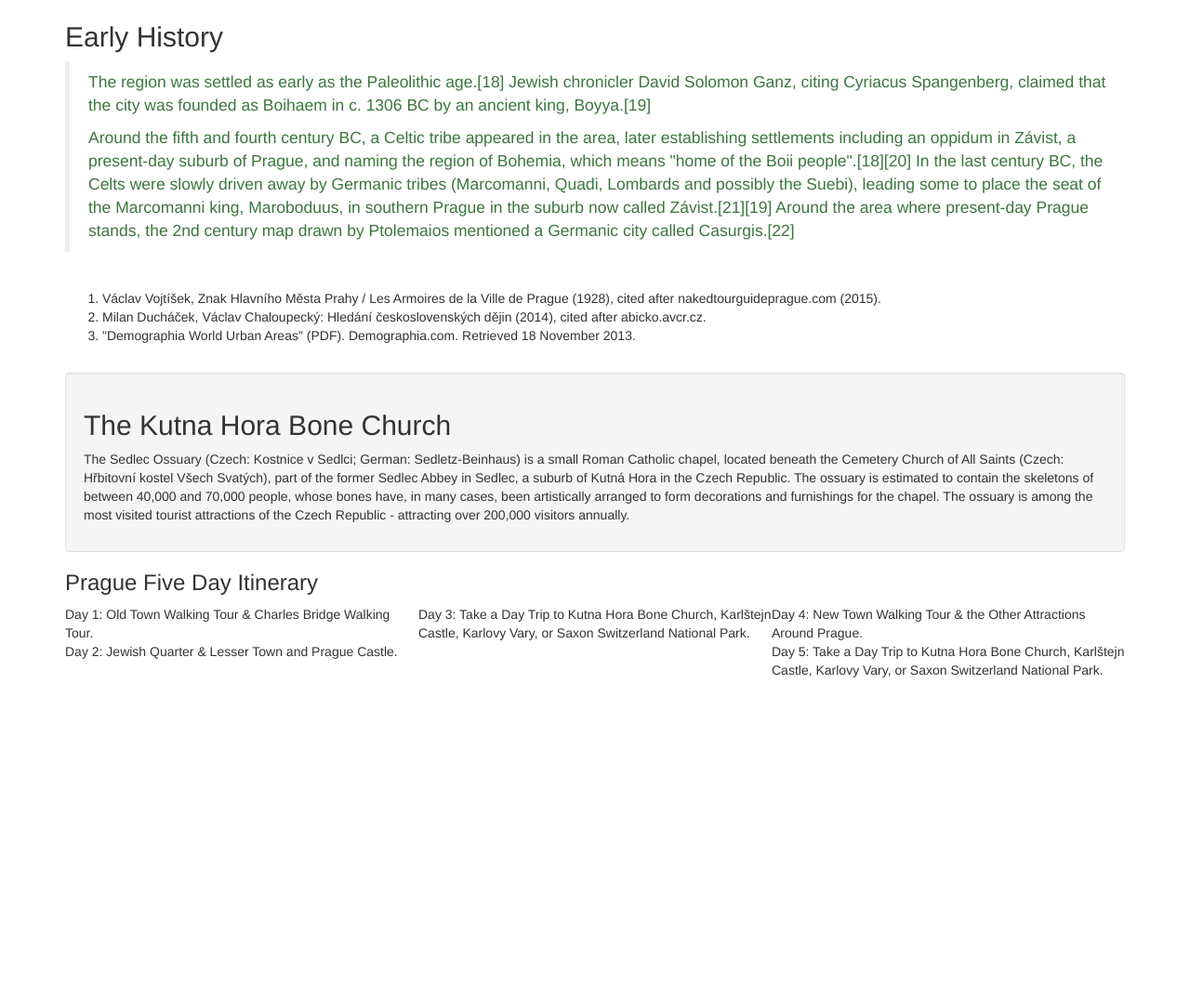
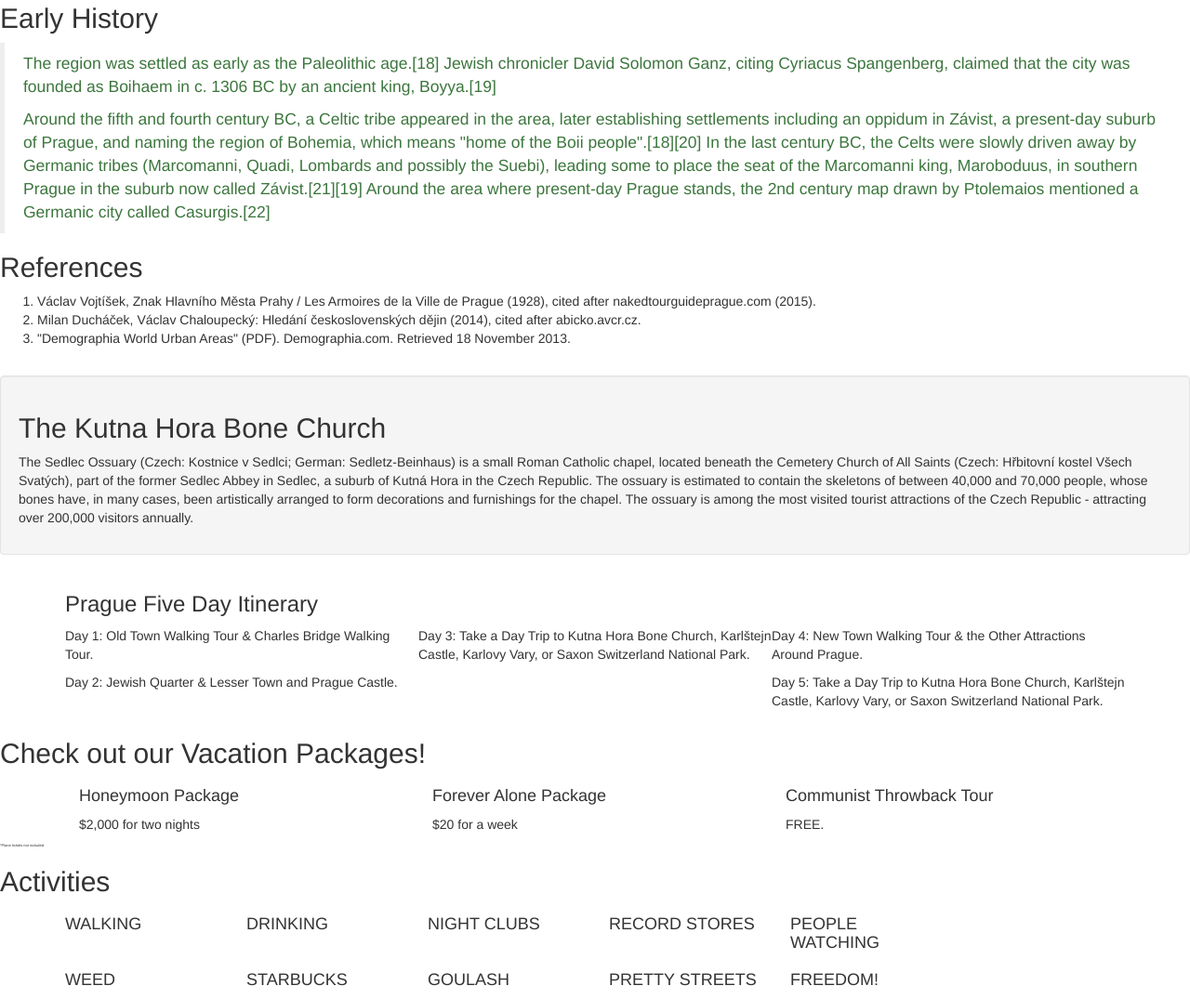
Before and after one commit to ayohana/vacation-site, a plain HTML site: page index.html in a window 1280 px wide. Shown: the part 622-1697 px from the top of the page at 93% size. Before the commit the page ends 1353 px from the top, so only its background shows below. Drawn offline with Linux system fonts and the light colour scheme.

Commit message:
add styles to page.

```diff
--- a/css/styles.css
+++ b/css/styles.css
@@ -0,0 +1,8 @@
+h1 {
+  font-weight: bold;
+  color: blue;
+}
+
+#oof {
+  font-size: 4px;
+}
--- a/index.html
+++ b/index.html
@@ -3,9 +3,9 @@
   <head>
     <link href="css/bootstrap.css" rel="stylesheet" type="text/css">
     <link href="css/styles.css" rel="stylesheet" type="text/css">
+    <title>Prague: Where xXx was located!</title>
   </head>
   <body>
-    <div class="container">
       <div class="jumbotron">
         <h1>Prague</h1>
         <p>The city of your dreams!</p>
@@ -22,8 +22,7 @@
         <p>Around the fifth and fourth century BC, a Celtic tribe appeared in the area, later establishing settlements including an oppidum in Závist, a present-day suburb of Prague, and naming the region of Bohemia, which means "home of the Boii people".[18][20] In the last century BC, the Celts were slowly driven away by Germanic tribes (Marcomanni, Quadi, Lombards and possibly the Suebi), leading some to place the seat of the Marcomanni king, Maroboduus, in southern Prague in the suburb now called Závist.[21][19] Around the area where present-day Prague stands, the 2nd century map drawn by Ptolemaios mentioned a Germanic city called Casurgis.[22]</p>
       </blockquote>
 
-      <br>
-
+      <h2>References</h2>
       <ol>
         <li> Václav Vojtíšek, Znak Hlavního Města Prahy / Les Armoires de la Ville de Prague (1928), cited after nakedtourguideprague.com (2015).</li>
         <li> Milan Ducháček, Václav Chaloupecký: Hledání československých dějin (2014), cited after abicko.avcr.cz.</li>
@@ -35,20 +34,60 @@
         <h2>The Kutna Hora Bone Church</h2>
         <p>The Sedlec Ossuary (Czech: Kostnice v Sedlci; German: Sedletz-Beinhaus) is a small Roman Catholic chapel, located beneath the Cemetery Church of All Saints (Czech: Hřbitovní kostel Všech Svatých), part of the former Sedlec Abbey in Sedlec, a suburb of Kutná Hora in the Czech Republic. The ossuary is estimated to contain the skeletons of between 40,000 and 70,000 people, whose bones have, in many cases, been artistically arranged to form decorations and furnishings for the chapel. The ossuary is among the most visited tourist attractions of the Czech Republic - attracting over 200,000 visitors annually.</p>
       </div>
+
+      <div class="container">
         <h3>Prague Five Day Itinerary</h3>
         <div class="col-md-4">
-        <div class="row">Day 1: Old Town Walking Tour & Charles Bridge Walking Tour.</div>
-        <div class="row">Day 2: Jewish Quarter & Lesser Town and Prague Castle.</div>
-      </div>
-      <div class="col-md-4">
-        <div class="row">Day 3: Take a Day Trip to Kutna Hora Bone Church, Karlštejn Castle, Karlovy Vary, or Saxon Switzerland National Park.</div>
+          <div class="row">
+            <p>Day 1: Old Town Walking Tour & Charles Bridge Walking Tour.</p></div>
+          <div class="row">
+            <p>Day 2: Jewish Quarter & Lesser Town and Prague Castle.</p></div>
         </div>
         <div class="col-md-4">
           <div class="row">
-        Day 4: New Town Walking Tour & the Other Attractions Around Prague.</div>
+            <p>Day 3: Take a Day Trip to Kutna Hora Bone Church, Karlštejn Castle, Karlovy Vary, or Saxon Switzerland National Park.</p></div>
+        </div>
+        <div class="col-md-4">
           <div class="row">
-        Day 5: Take a Day Trip to Kutna Hora Bone Church, Karlštejn Castle, Karlovy Vary, or Saxon Switzerland National Park.</div>
+          <p>Day 4: New Town Walking Tour & the Other Attractions Around Prague.</p></div>
+          <div class="row">
+          <p>Day 5: Take a Day Trip to Kutna Hora Bone Church, Karlštejn Castle, Karlovy Vary, or Saxon Switzerland National Park.</p></div>
         </div>
       </div>
+      <h2>Check out our Vacation Packages!</h2>
+        <div class="container">
+          <div class="col-md-4">
+            <h4>Honeymoon Package</h4>
+            <p>$2,000 for two nights</p>
+          </div>
+          <div class="col-md-4">
+            <h4>Forever Alone Package</h4>
+            <p>$20 for a week</p>
+          </div>
+          <div class="col-md-4">
+            <h4>Communist Throwback Tour</h4>
+            <p>FREE.</p>
+          </div>
+        </div>
+      <p id="oof">*Plane tickets not included.</p>
+
+      <h2>Activities</h2>
+      <div class="container">
+        <div class="row">
+          <div class="col-md-2"><h4>WALKING</h4></div>
+          <div class="col-md-2"><h4>DRINKING</h4></div>
+          <div class="col-md-2"><h4>NIGHT CLUBS</h4></div>
+          <div class="col-md-2"><h4>RECORD STORES</h4></div>
+          <div class="col-md-2"><h4>PEOPLE WATCHING</h4></div>
+        </div>
+        <div class="row">
+          <div class="col-md-2"><h4>WEED</h4></div>
+          <div class="col-md-2"><h4>STARBUCKS</h4></div>
+          <div class="col-md-2"><h4>GOULASH</h4></div>
+          <div class="col-md-2"><h4>PRETTY STREETS</h4></div>
+          <div class="col-md-2"><h4>FREEDOM!</h4></div>
+        </div>
+      </div>
+
   </body>
 </html>
```
Lines whose indentation alone changed are shown as unchanged.
